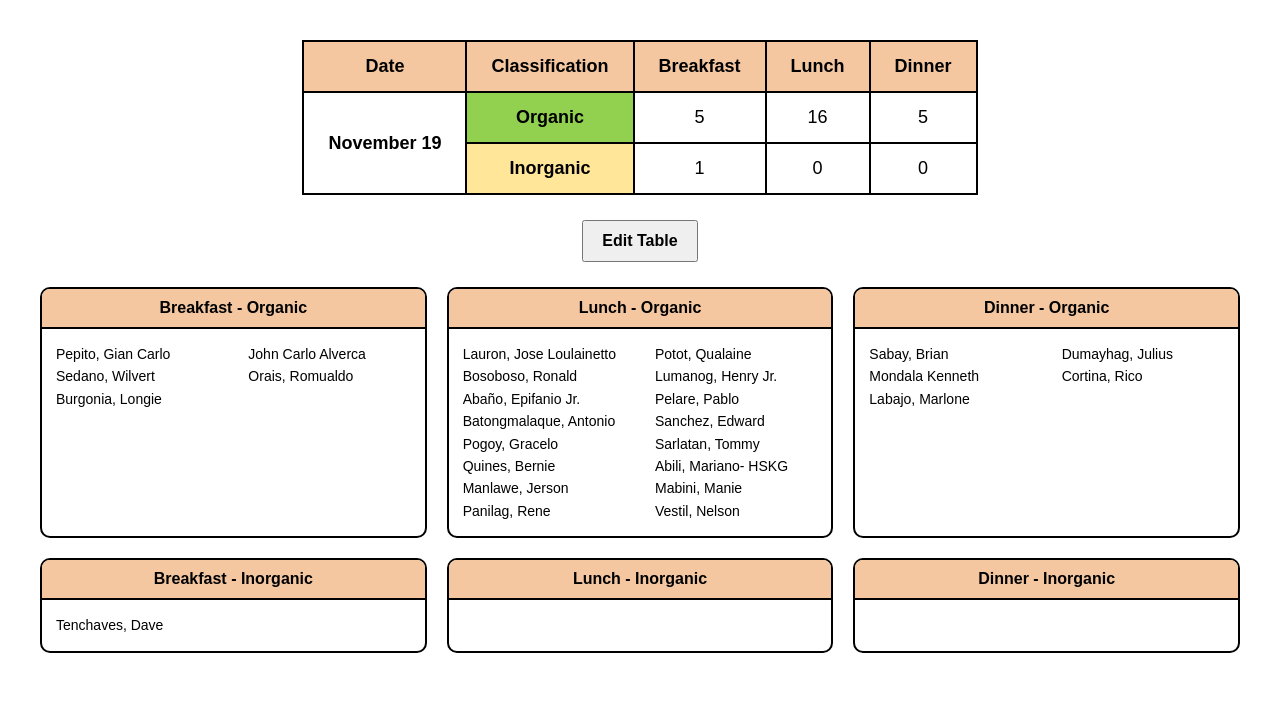
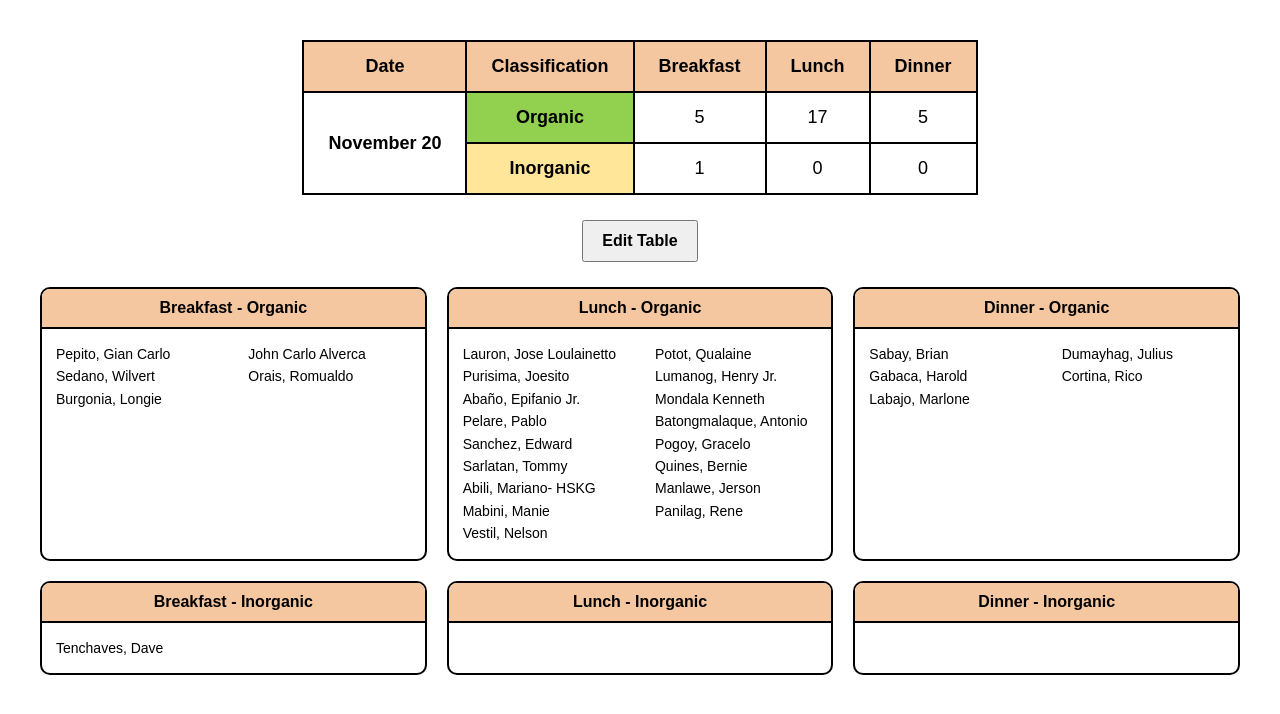
Before and after one commit to eelvinb/mealstub, a plain HTML site: page index.html in a window 1280 px wide. Drawn offline with Linux system fonts and the light colour scheme.

Commit message:
update report

```diff
--- a/index.html
+++ b/index.html
@@ -117,7 +117,7 @@ td {
 
     <td rowspan="2" class="date-cell">
       November
-      19
+      20
     </td>
 
     <td class="organic">
@@ -129,7 +129,7 @@ td {
     </td>
 
     <td>
-      16
+      17
     </td>
 
     <td>
@@ -185,7 +185,7 @@ td {
     </div>
 
     <div class="names">
-      <div>Lauron, Jose Loulainetto</div><div>Potot, Qualaine</div><div>Bosoboso, Ronald</div><div>Lumanog, Henry Jr.</div><div>Abaño, Epifanio Jr.</div><div>Pelare, Pablo</div><div>Batongmalaque, Antonio</div><div>Sanchez, Edward</div><div>Pogoy, Gracelo</div><div>Sarlatan, Tommy</div><div>Quines, Bernie</div><div>Abili, Mariano- HSKG</div><div>Manlawe, Jerson</div><div>Mabini, Manie</div><div>Panilag, Rene</div><div>Vestil, Nelson</div>
+      <div>Lauron, Jose Loulainetto</div><div>Potot, Qualaine</div><div>Purisima, Joesito</div><div>Lumanog, Henry Jr.</div><div>Abaño, Epifanio Jr.</div><div>Mondala Kenneth</div><div>Pelare, Pablo</div><div>Batongmalaque, Antonio</div><div>Sanchez, Edward</div><div>Pogoy, Gracelo</div><div>Sarlatan, Tommy</div><div>Quines, Bernie</div><div>Abili, Mariano- HSKG</div><div>Manlawe, Jerson</div><div>Mabini, Manie</div><div>Panilag, Rene</div><div>Vestil, Nelson</div>
     </div>
   </div>
 
@@ -195,7 +195,7 @@ td {
     </div>
 
     <div class="names">
-      <div>Sabay, Brian</div><div>Dumayhag, Julius</div><div>Mondala Kenneth</div><div>Cortina, Rico</div><div>Labajo, Marlone</div>
+      <div>Sabay, Brian</div><div>Dumayhag, Julius</div><div>Gabaca, Harold</div><div>Cortina, Rico</div><div>Labajo, Marlone</div>
     </div>
   </div>
 
```
